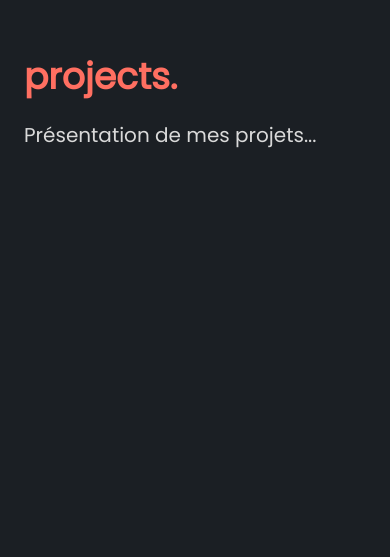
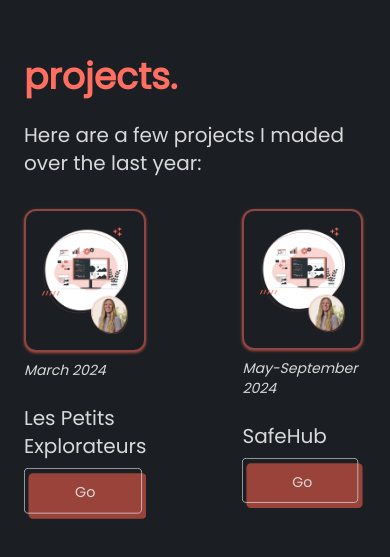
Before and after one commit to ChloeDewasmes/Portfolio, a Next.js app: page / in a window 390 px wide. Shown: the part 2541-3098 px from the top of the page. Built offline with nearby package versions, Linux system fonts and the light colour scheme.

Commit message:
projects component

```diff
--- /dev/null
+++ b/src/app/components/Project.tsx
@@ -0,0 +1,31 @@
+import Image from "next/image";
+import Profile from "../../../public/images/profile.png";
+import Button from "./Button";
+import { useLang } from "../LangContext";
+import translations from "../translations";
+
+export default function Project(props: any) {
+  const { lang } = useLang();
+  const text = translations[lang].page;
+
+  return (
+    <div>
+      <div className="relative flex items-center justify-center h-auto w-full mb-2 shadow shadow-dark-salmon rounded-xl p-4 group hover:bg-gradient-to-b from-[#ffffff] to-[#99433A]/100 border-2 border-[#FF6F61]/50">
+        <Image
+          className="rounded-xl h-full group-hover:opacity-20 hover:scale-105 ease-in duration-300 max-h-[200px] object-contain"
+          src={Profile}
+          alt="altText"
+        />
+        <div className="hidden group-hover:block absolute top-[50%] left-[50%] translate-x-[-50%] translate-y-[-50%] ">
+          <h3 className="text-2xl text-gray tracking-wider text-center">
+            titre
+          </h3>
+          <p className="pb-4 pt-2 text-center tracking-widest">technoUsed</p>
+        </div>
+      </div>
+      <p className="italic text-sm mb-6">{props.date}</p>
+      <h4 className="mb-2">{props.name}</h4>
+      <Button text={text.projects.goButton} />
+    </div>
+  );
+}
--- a/src/app/components/animated-stack.tsx
+++ b/src/app/components/animated-stack.tsx
@@ -21,7 +21,7 @@ export function AnimatedStack() {
     },
     {
       id: 4,
-      name: "React",
+      name: "React & React Native",
       image: "/images/logo/react.png",
     },
     {
@@ -38,40 +38,34 @@ export function AnimatedStack() {
 
     {
       id: 7,
-      name: "ReactNative",
-      image: "/images/logo/react-native.png",
-    },
-
-    {
-      id: 8,
       name: "Express JS",
       image: "/images/logo/express.png",
     },
 
     {
-      id: 9,
+      id: 8,
       name: "Node JS",
       image: "/images/logo/node-js.png",
     },
     {
-      id: 10,
+      id: 9,
       name: "Next JS",
       image: "/images/logo/next.png",
     },
     {
-      id: 11,
+      id: 10,
       name: "Expo",
       image: "/images/logo/expo.png",
     },
     {
-      id: 12,
+      id: 11,
       name: "MongoDB",
       image: "/images/logo/mongoDB.png",
     },
   ];
 
   return (
-    <div className="hidden md:flex items-center mjustify-center pt-10 px-6 border-t-2 border-slate-800">
+    <div className="hidden md:flex items-center justify-center pt-10 px-6">
       <AnimatedTooltip items={AllSkills} />
     </div>
   );
--- a/src/app/components/animated-tooltip.tsx
+++ b/src/app/components/animated-tooltip.tsx
@@ -65,14 +65,13 @@ export const AnimatedTooltip = ({
                   rotate: rotate,
                   whiteSpace: "nowrap",
                 }}
-                className="absolute -top-16 left-1/2 z-50 flex -translate-x-1/2 flex-col items-center justify-center rounded-md bg-black px-4 py-2 text-xs shadow-xl"
+                className="absolute -top-16 z-50 flex -translate-x-1/2 flex-col items-center justify-center rounded-md bg-black px-4 py-2 text-xs shadow-xl"
               >
-                <div className="absolute inset-x-10 -bottom-px z-30 h-px w-[20%] bg-gradient-to-r from-transparent via-emerald-500 to-transparent" />
-                <div className="absolute -bottom-px left-10 z-30 h-px w-[40%] bg-gradient-to-r from-transparent via-sky-500 to-transparent" />
+                <div className="absolute inset-x-10 -bottom-px z-30 h-px w-[20%] bg-gradient-to-r from-transparent via-salmon-pink to-transparent" />
+                <div className="absolute -bottom-px left-10 z-30 h-px w-[40%] bg-gradient-to-r from-transparent via-dark-salmon to-transparent" />
                 <div className="relative z-30 text-base font-bold text-white">
                   {item.name}
                 </div>
-                <div className="text-xs text-white">{item.name}</div>
               </motion.div>
             )}
           </AnimatePresence>
@@ -82,7 +81,7 @@ export const AnimatedTooltip = ({
             width={100}
             src={item.image}
             alt={item.name}
-            className="relative !m-0 h-14 w-14 rounded-full border-2 border-white object-cover object-top !p-0 transition duration-500 group-hover:z-30 group-hover:scale-105"
+            className="relative !m-0 w-16 h-16 rounded-full bg-white border border-light-grey object-contain !p-0 transition duration-500 group-hover:z-30 group-hover:scale-105"
           />
         </div>
       ))}
--- a/src/app/page.tsx
+++ b/src/app/page.tsx
@@ -6,6 +6,7 @@ import Profile from "../../public/images/profile.png";
 import Contact from "../../public/images/contact.png";
 import Programming from "../../public/images/programming.png";
 import Button from "./components/Button";
+import Project from "./components/Project";
 import { Linkedin, Github } from "lucide-react";
 import ScrollToTopButton from "./components/scrollToTopButton";
 import { AnimatedStack } from "./components/animated-stack";
@@ -19,6 +20,36 @@ import { AuroraBackground } from "./components/aurora-background";
 export default function Home() {
   const { lang } = useLang();
   const text = translations[lang].page;
+
+  const projectsData = [
+    {
+      name: "Les Petits Explorateurs",
+      date: text.projects.dateLPE,
+      description: text.projects.lpe,
+    },
+    {
+      name: "SafeHub",
+      date: text.projects.dateSafehub,
+      description: text.projects.safehub,
+    },
+    {
+      name: "Portfolio",
+      date: text.projects.datePortfolio,
+      description: text.projects.portfolio,
+    },
+  ];
+
+  const projects = projectsData.map((data, index) => {
+    return (
+      <Project
+        key={index}
+        name={data.name}
+        date={data.date}
+        desc={data.description}
+      />
+    );
+  });
+
   return (
     <div className="bg-background-blue font-poppins px-6 sm:px-16 py-4 overflow-hidden">
       <header className="h-[30px] flex items-center z-50 relative">
@@ -126,9 +157,9 @@ export default function Home() {
         <h1 className="text-salmon-pink text-4xl sm:text-7xl font-black mb-6">
           {text.skills.title}
         </h1>
-        <div className="flex">
+        <div className="flex items-center">
           <div>
-            <div className="text-light-grey text-xl sm:text-2xl space-y-6 w-[40vw]">
+            <div className="text-justify mb-9 text-light-grey text-xl sm:text-2xl space-y-6 w-[40vw]">
               {text.skills.description}
             </div>
             <AnimatedStack />
@@ -146,7 +177,8 @@ export default function Home() {
           {text.projects.title}
         </h1>
         <div className="text-light-grey text-xl sm:text-2xl space-y-6">
-          Présentation de mes projets...
+          {text.projects.description}
+          <div className="flex gap-24 mt-8">{projects}</div>
         </div>
       </div>
 
--- a/src/app/translations.ts
+++ b/src/app/translations.ts
@@ -18,7 +18,17 @@ const translations = {
         description:
           "Versatile and passionate about learning new things, web and mobile development allows me to combine creativity and technical skills while constantly taking on new challenges. 🚀",
       },
-      projects: { title: "projects." },
+      projects: {
+        title: "projects.",
+        description: "Here are a few projects I maded over the last year:",
+        dateLPE: "March 2024",
+        lpe: "app",
+        dateSafehub: "May-September 2024",
+        safehub: "blablasafehub",
+        datePortfolio: "April 2025",
+        portfolio: "blablaportfolio",
+        goButton: "Go",
+      },
       contact: {
         title: "contact.",
         opportunities:
@@ -49,7 +59,17 @@ const translations = {
         description:
           "Polyvalente et étant passionnée par l’apprentissage de nouvelles choses, le développement web et mobile me permet de combiner créativité et technique, en relevant sans cesse de nouveaux défis. 🚀",
       },
-      projects: { title: "projets." },
+      projects: {
+        title: "projets.",
+        description: "Voici quelques projets réalisés :",
+        dateLPE: "Mars 2024",
+        lpe: "app",
+        dateSafehub: "Mai-Septembre 2024",
+        safehub: "blablasafehub",
+        datePortfolio: "Avril 2025",
+        portfolio: "blablaportfolio",
+        goButton: "Voir",
+      },
       contact: {
         title: "contact.",
         opportunities:
```
